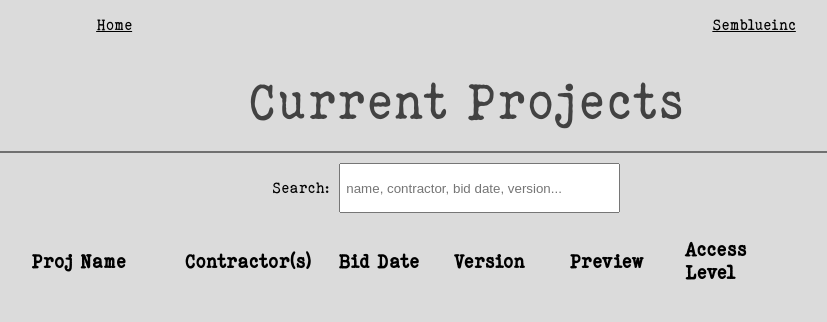
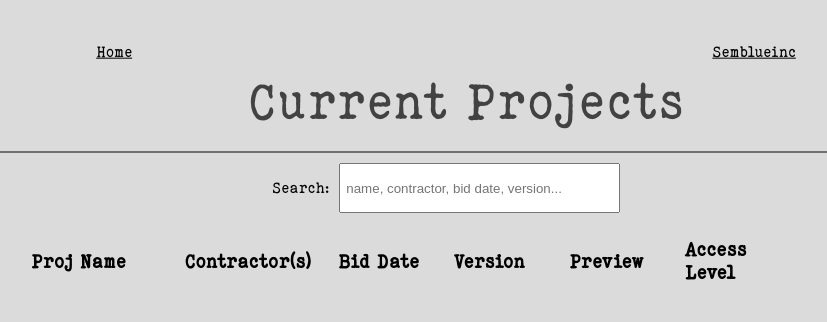
Before and after one commit to wcouture/ViewMyPlans, a website: page site-data/pages/plans.html in a window 1280 px wide. Shown: the whole page, without its empty margins (202-1029 px from the left). Drawn offline with Linux system fonts and the light colour scheme; no server answers; a web font is replaced by a local one.

Commit message:
lower return buttons on plan list

```diff
--- a/site-data/pages/plans.html
+++ b/site-data/pages/plans.html
@@ -9,7 +9,7 @@
         <link href="https://fonts.googleapis.com/css2?family=Freeman&family=Satisfy&display=swap" rel="stylesheet">
     </head>
     <body>
-        <p style="display: flex; align-content: center;">
+        <p style="display: flex; align-content: center; transform: translateY(20pt);">
             <a style="text-decoration: underline; margin-left: auto; margin-right: auto;" href="/">Home</a>
             <a style="text-decoration: underline; margin-left: auto; margin-right: auto;" href="https://semblueinc.com">Semblueinc</a>
         </p>
```
